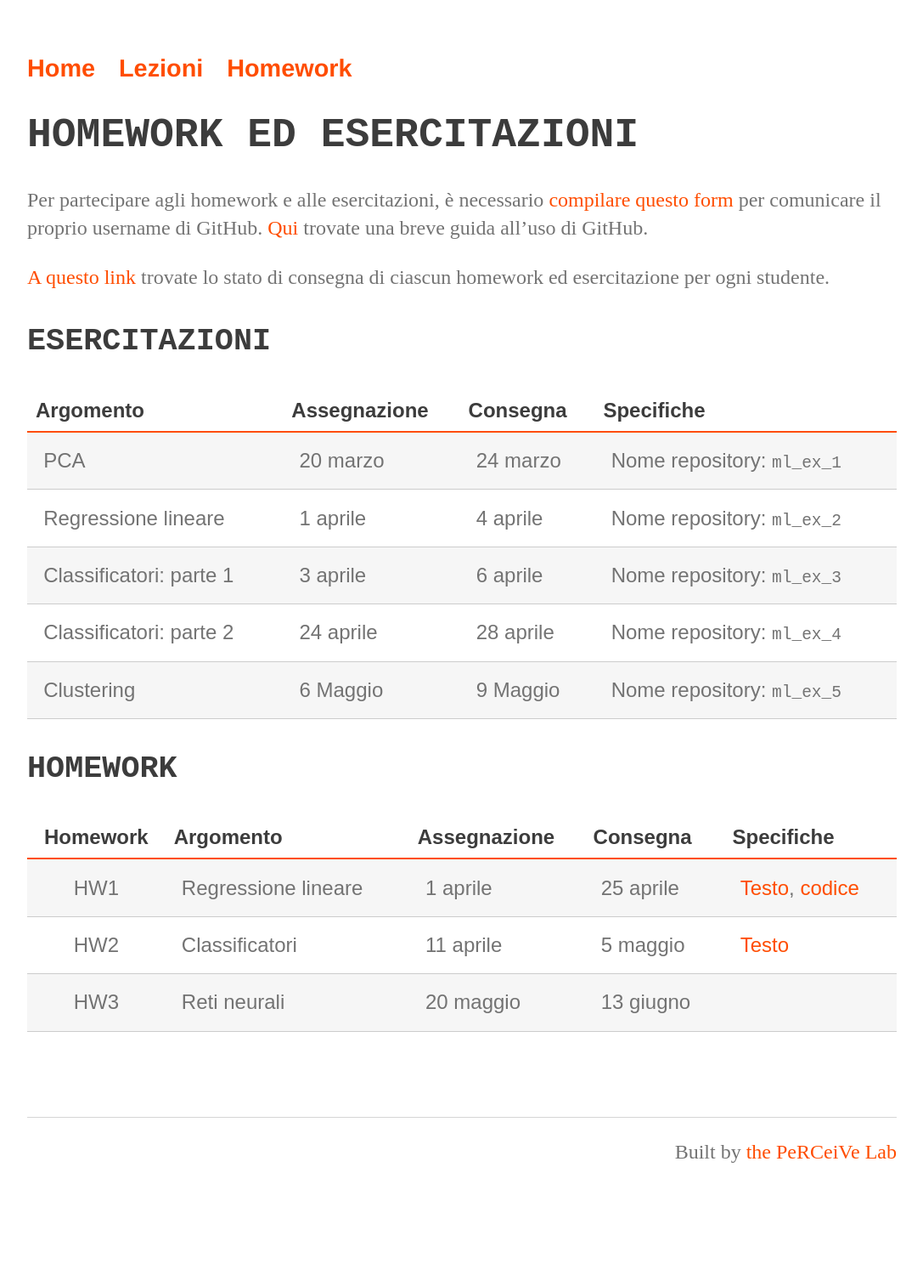
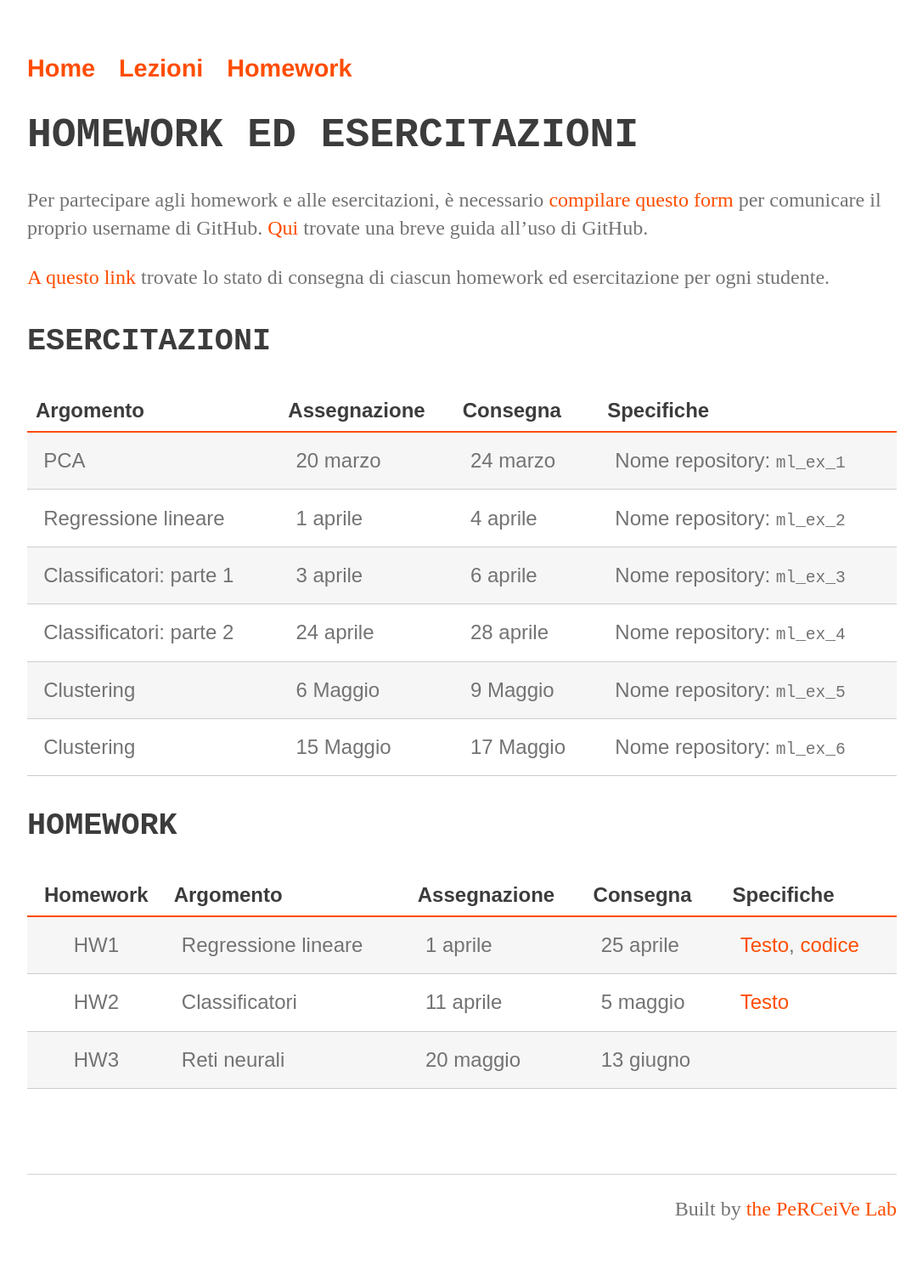
Before and after one commit to perceivelab/ml-mz-2025, a Jekyll site: the page built from homework.md, in a window 1280 px wide. Shown: the whole page at 85% size, without its empty margins (96-1183 px from the left). Built offline with Jekyll 4.4.1, drawn with Linux system fonts in a browser that asks for light colours; our own code applies the rules of GitHub Pages for plain Markdown files; before the commit the page ends 1432 px from its top, so only the background shows below that.

Commit message:
Update homework.md

```diff
--- a/homework.md
+++ b/homework.md
@@ -17,7 +17,7 @@ Per partecipare agli homework e alle esercitazioni, è necessario [compilare que
 | Classificatori: parte 1 | 3 aprile  | 6 aprile | Nome repository: `ml_ex_3` |
 | Classificatori: parte 2 | 24 aprile  | 28 aprile | Nome repository: `ml_ex_4` |
 | Clustering | 6 Maggio  | 9 Maggio | Nome repository: `ml_ex_5` |
-
+| Clustering | 15 Maggio  | 17 Maggio | Nome repository: `ml_ex_6` |
 
 ### HOMEWORK
 
```
